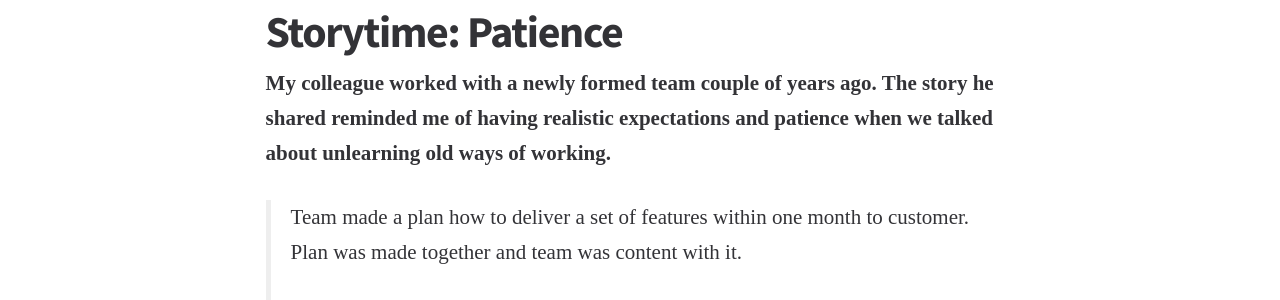
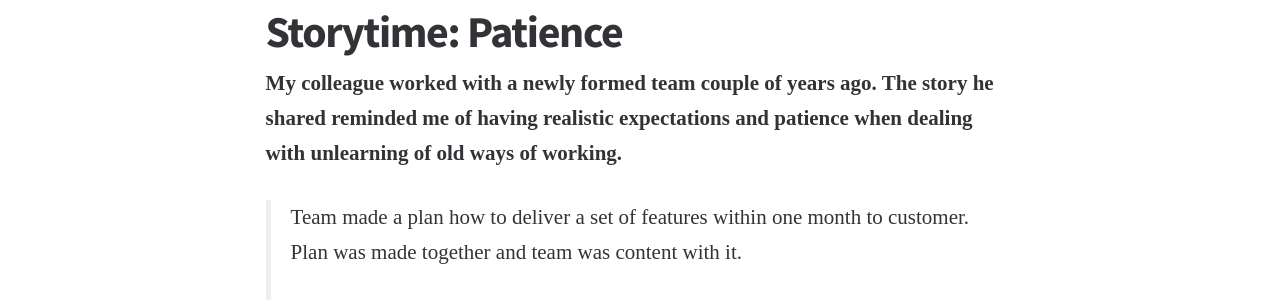
Before and after one commit to tsoikkel/vtormala.github.io, a Jekyll site: the page built from _posts/2017-03-20-storytime-patience.md, in a window 1280 px wide. Shown: the part 502-802 px from the top of the page. Built offline with Jekyll 4.4.1, drawn with Linux system fonts in a browser that asks for light colours; some web fonts are replaced.

Commit message:
Fix spelling errors

```diff
--- a/_posts/2017-03-20-storytime-patience.md
+++ b/_posts/2017-03-20-storytime-patience.md
@@ -13,7 +13,7 @@ square_related: recommend-mountain
 excerpt_separator: <!--more-->
 ---
 
-**My colleague worked with a newly formed team couple of years ago. The story he shared reminded me of having realistic expectations and patience when we talked about unlearning old ways of working.**
+**My colleague worked with a newly formed team couple of years ago. The story he shared reminded me of having realistic expectations and patience when dealing with unlearning of old ways of working.**
 
 > Team made a plan how to deliver a set of features within one month to customer. Plan was made together and team was content with it.
 >
```
